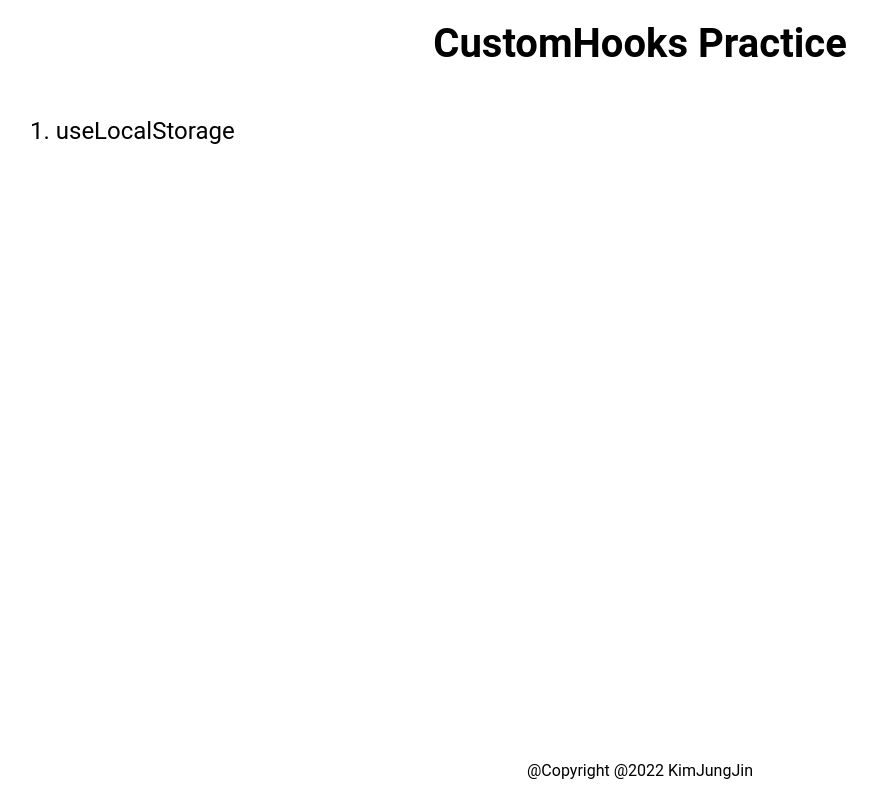
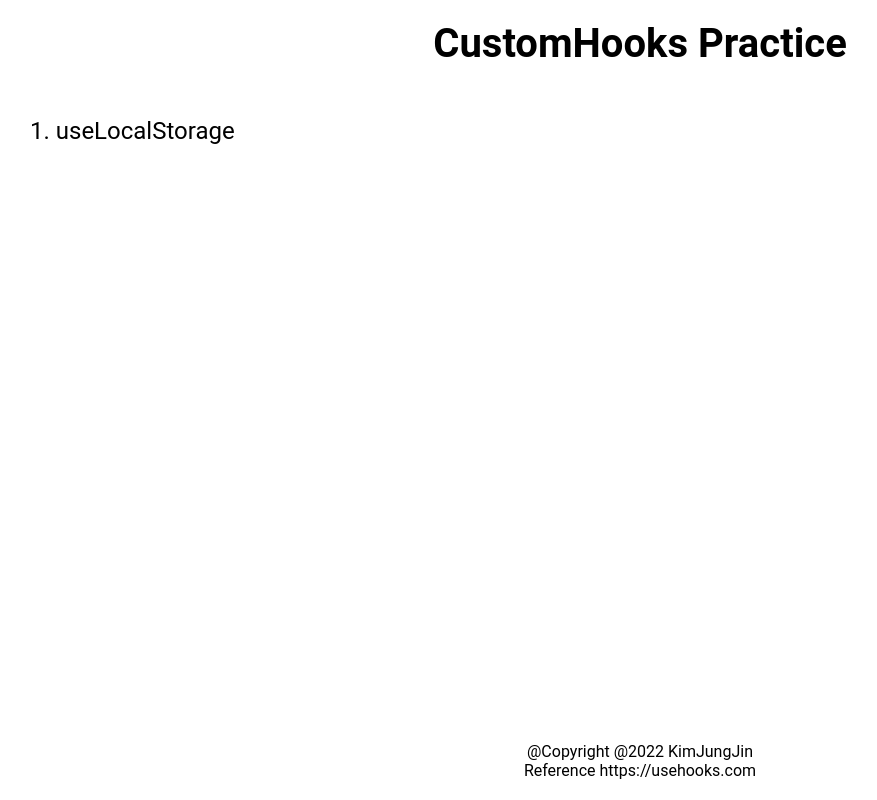
Before and after one commit to jungks9351/Customhook-practice, a React (Create React App) app: page / in a window 1280 px wide. Shown: the whole page, without its empty margins (0-877 px from the left). Built offline with nearby package versions, Linux system fonts and the light colour scheme.

Commit message:
feat : Reference 라우팅 구현

```diff
--- a/src/components/common/Footer.tsx
+++ b/src/components/common/Footer.tsx
@@ -1,7 +1,17 @@
 import styled from 'styled-components';
 
 const Footer = () => {
-  return <FooterWrapper>@Copyright @2022 KimJungJin</FooterWrapper>;
+  return (
+    <FooterWrapper>
+      <p>@Copyright @2022 KimJungJin</p>
+      <p>
+        Reference{' '}
+        <a href='https://usehooks.com' target='_blank' rel='noreferrer'>
+          https://usehooks.com
+        </a>
+      </p>
+    </FooterWrapper>
+  );
 };
 
 const FooterWrapper = styled.footer`
```
